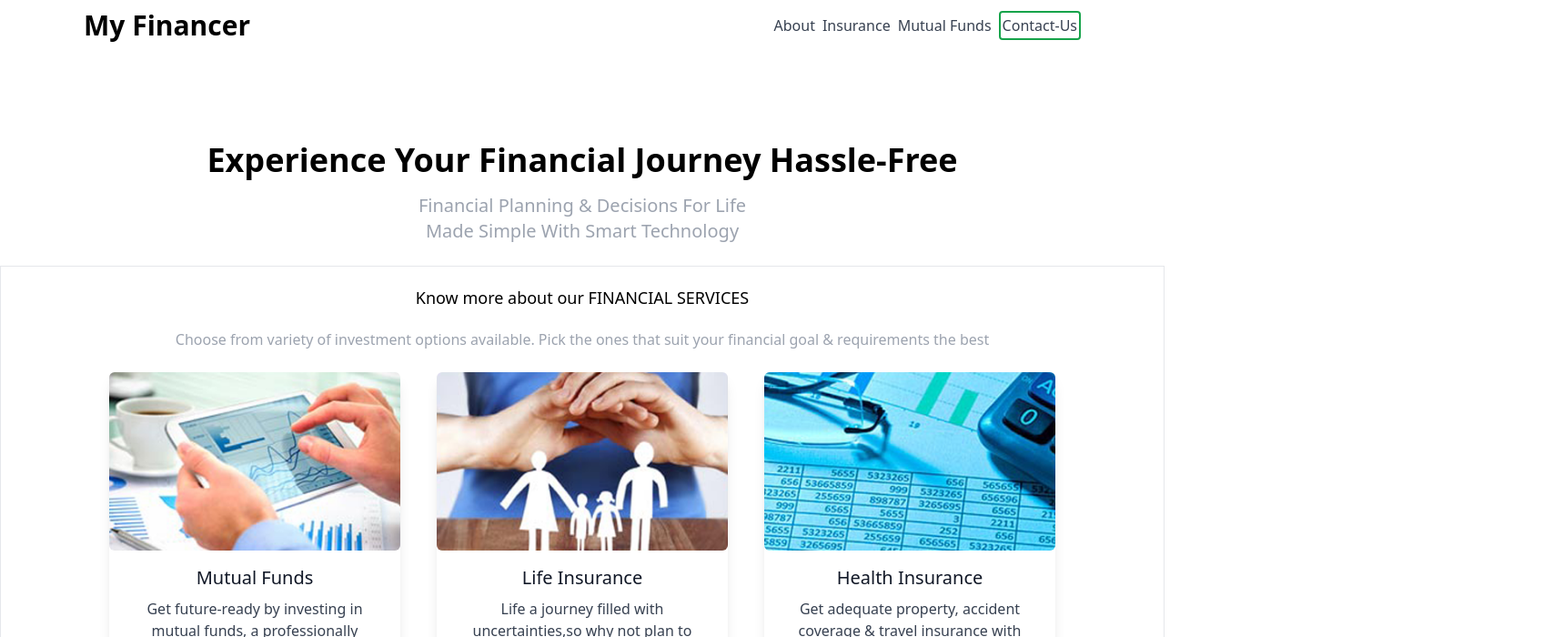
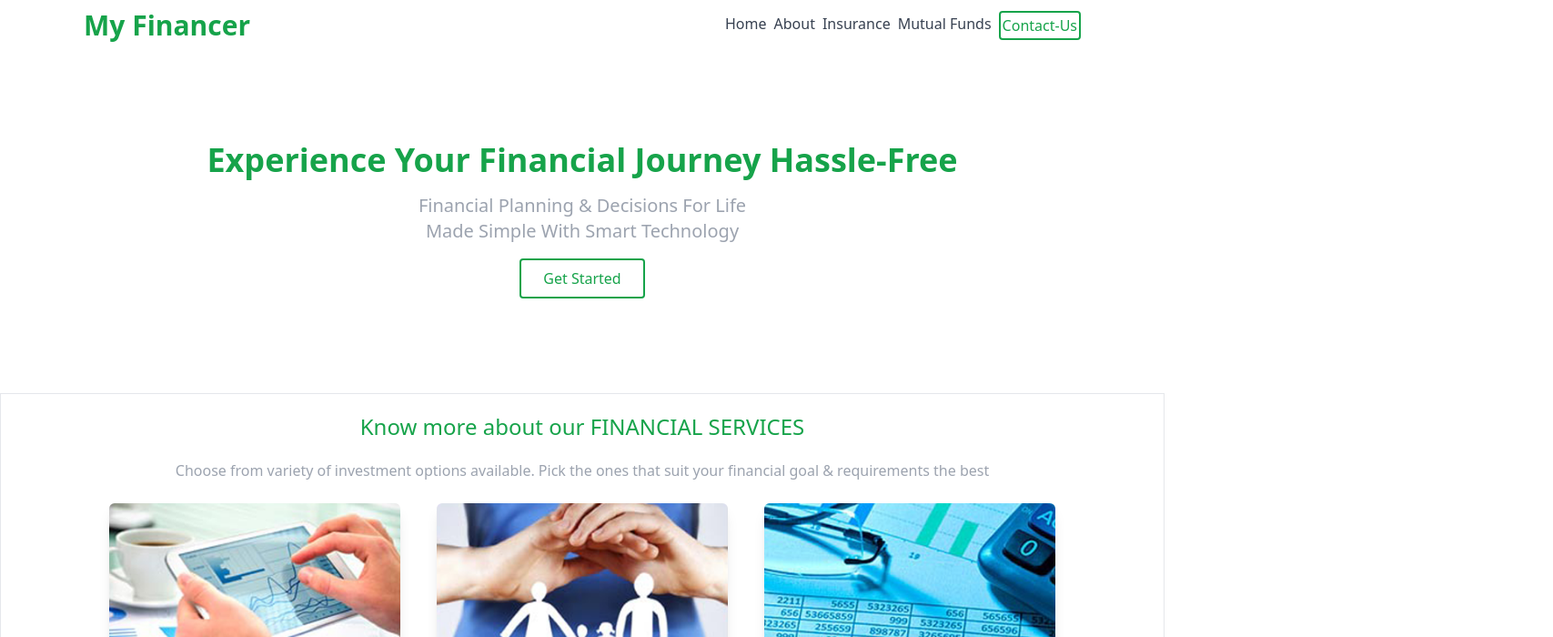
Before and after one commit to veeresh-27/businessProfile, a Next.js app: page / in a window 1280 px wide. Shown: the top 700 px of the page at 91% size, 1707 px wide, since content can reach past the window. Built offline with nearby package versions, Linux system fonts and the light colour scheme.

Commit message:
UI updated in home page, added about,insurance and mutualfund pages

```diff
--- a/components/Link/index.js
+++ /dev/null
@@ -1,38 +0,0 @@
-import React from "react";
-// import { NavLink } from "react-router-dom";
-
-export const Link = ({isOnMobile=false,setMobNav=null}) => {
-
-    const navLinkTitle = [
-        {
-            name: "About",
-            title:'About Ishwar Patil'
-        },
-        {
-            name: "Insurance",
-            title: 'Why should you have an Insurance'
-        },
-        {
-            name:<>Mutual&nbsp;Funds</> ,
-            title:'Benefits of mutual funds'
-        },
-        {
-            name: "Contact-Us",
-            style: 'border-2 border-green-600 cursor-pointer p-0.5 hover:bg-green-600 hover:text-white transition-all ease-in-out duration-500 rounded',
-        },
-
-    ];
-
-    return (
-
-        <div className={`relative flex items-center justify-between gap-2 text-l text-gray-700 font-medium p-3 ${isOnMobile? 'flex-col':null}`}>
-
-            {navLinkTitle.map(({ name,title,style }, index) => (
-                <div title={title?`${title}`:null} key={index} onClick={setMobNav? ()=> setMobNav(false):null}  className={style?`${style}`:`cursor-pointer`}>
-                    {name}
-                </div>
-            ))}
-        </div>
-
-    );
-};
--- /dev/null
+++ b/components/Links/index.js
@@ -0,0 +1,60 @@
+import React from "react";
+// import { NavLink } from "react-router-dom";
+import Link from "next/link";
+
+export const Links = ({ isOnMobile = false, setMobNav = null }) => {
+  const navLinkTitle = [
+    {
+      name: "Home",
+      title: "About Ishwar Patil",
+      link: "/",
+    },
+    {
+      name: "About",
+      title: "About Ishwar Patil",
+      link: "/about",
+    },
+    {
+      name: "Insurance",
+      title: "Why should you have an Insurance",
+      link: "/insurance",
+    },
+    {
+      name: <>Mutual&nbsp;Funds</>,
+      title: "Benefits of mutual funds",
+      link: "/mutualfunds",
+    },
+    {
+      name: "Contact-Us",
+      style:
+        "border-2 border-green-600 text-green-600 cursor-pointer p-0.5 hover:bg-green-600 hover:text-white transition-all ease-in-out duration-500 rounded",
+    },
+  ];
+
+  return (
+    <div
+      className={`relative flex items-center justify-between gap-2 text-l text-gray-700 font-medium p-3 ${
+        isOnMobile ? "flex-col" : null
+      }`}
+    >
+      {navLinkTitle.map(({ name, title, style, link }) => (
+        <Link
+          title={title ? `${title}` : null}
+          key={title}
+          href={`${link}`}
+          onClick={setMobNav ? () => setMobNav(false) : null}
+          className={
+            style
+              ? `${style}`
+              : `group flex flex-col justify-center items-center cursor-pointer `
+          }
+        >
+          {name}
+          {name !== "Contact-Us" && (
+            <div className="h-1 w-0 rounded translate-all ease-in duration-200 opacity-0 bg-green-600 group-hover:opacity-100 group-hover:w-3/5 "></div>
+          )}
+        </Link>
+      ))}
+    </div>
+  );
+};
--- a/components/header/index.js
+++ b/components/header/index.js
@@ -1,19 +1,35 @@
 // import { useNavigate } from "react-router-dom";
-import { Link } from  "../Link"
-import {IconBurger} from "../../public/icons";
-import {useState} from "react";
+import { Links } from "../Links";
+import { IconBurger } from "../../public/icons";
+import { useState } from "react";
+import { useRouter } from "next/router";
 
-export function Header(){
-    const [mobNav,setMobNav] = useState(false);
-    return(
-<div className="sticky top-0 z-50 flex items-center justify-between w-full bg-background md:px-5 lg:px-14 xl:px-20 h-14 relative">
-<div
-    className="p-3 text-xl font-bold cursor-pointer text-primary sm:text-2xl md:text-2xl lg:text-3xl">
-    <h1>My&nbsp;Financer</h1>
-</div>
-    <div className="hidden md:flex md:items-center transition-all ease-in duration-500  gap-2 "><Link/></div>
-        <div className='md:hidden p-3 cursor-pointer' onClick={()=>setMobNav(!mobNav)}><IconBurger/></div>
-        <div className={`flex flex-col absolute w-1/3 bg-gray-900 top-12 right-0 p-3 z-99  ${mobNav ? 'transfrom translate-x-0': 'transfrom translate-x-full opacity-0'} translate-all ease-in-out duration-200`}><Link isOnMobile setMobNav/></div>
-</div>
-    );
+export function Header() {
+  const router = useRouter();
+  const [mobNav, setMobNav] = useState(false);
+  return (
+    <div className="sticky top-0 z-50 flex items-center justify-between w-full bg-white md:px-5 lg:px-14 xl:px-20 h-14">
+      <div className="p-3 text-xl text-green-600 font-bold cursor-pointer text-primary sm:text-2xl md:text-2xl lg:text-3xl">
+        <h1 onClick={() => router.push("/")}>My&nbsp;Financer</h1>
+      </div>
+      <div className="hidden md:flex md:items-center transition-all ease-in duration-500  gap-2 ">
+        <Links />
+      </div>
+      <div
+        className="md:hidden p-3 cursor-pointer relative"
+        onClick={() => setMobNav(!mobNav)}
+      >
+        <IconBurger />
+      </div>
+      <div
+        className={`flex flex-col absolute w-1/3 bg-gray-900 top-12 right-0 p-3 z-99  ${
+          mobNav
+            ? "transfrom translate-x-0"
+            : "transfrom translate-x-full opacity-0"
+        } translate-all ease-in-out duration-200`}
+      >
+        <Links isOnMobile setMobNav />
+      </div>
+    </div>
+  );
 }
--- a/pages/_app.js
+++ b/pages/_app.js
@@ -1,7 +1,15 @@
-import '../styles/globals.css'
+import "../styles/globals.css";
+import { Header } from "../components/header";
+import { Footer } from "../components/Footer";
 
 function MyApp({ Component, pageProps }) {
-  return <Component {...pageProps} />
+  return (
+    <>
+      <Header />
+      <Component {...pageProps} />
+      <Footer />
+    </>
+  );
 }
 
-export default MyApp
+export default MyApp;
--- /dev/null
+++ b/pages/about/index.js
@@ -0,0 +1,3 @@
+export default function About() {
+  return <div>About</div>;
+}
--- a/pages/index.js
+++ b/pages/index.js
@@ -1,6 +1,5 @@
 import Head from "next/head";
 // import styles from '../styles/Home.module.css'
-import { Header } from "../components/header";
 import { Footer } from "../components/Footer";
 //import Image from "next/image";
 import mutual from "../public/img/mutual_fund.png";
@@ -33,7 +32,6 @@ export default function Home() {
   ];
   return (
     <div className="flex flex-col overflow-x-hidden">
-      <Header />
       <Head>
         <title>Financial Advisor</title>
         <meta
@@ -42,9 +40,8 @@ export default function Home() {
         />
         <link rel="icon" href="/favicon.ico" />
       </Head>
-
-      <div className="flex flex-col justify-center w-full h-full gap-4 pt-20 pl-4 md:pl-8 lg:pl-12 pr-4 md:pr-8 lg:pr-12">
-        <h1 className="flex self-center pt-5 text-xl font-bold text-center sm:text-xl md:text-2xl lg:text-4xl">
+      <div className="flex flex-col justify-center w-full gap-4 py-20 pl-4 md:pl-8 lg:pl-12 pr-4 md:pr-8 lg:pr-12">
+        <h1 className="flex self-center pt-5 text-xl font-bold text-center text-green-600 sm:text-xl md:text-2xl lg:text-4xl">
           Experience Your Financial Journey Hassle-Free
         </h1>
         <div className="text-xs text-center text-gray-400 font-sm md:text-md lg:text-xl ">
@@ -52,10 +49,18 @@ export default function Home() {
           <br />
           Made Simple With Smart Technology
         </div>
+        <div className="flex justify-center">
+          <button
+            type="button"
+            className="px-6 py-2 border-2 border-green-600 text-green-600 font-medium text-l rounded hover:bg-green-600 hover:text-white transition-all ease-in-out duration-200"
+          >
+            Get Started
+          </button>
+        </div>
       </div>
       <div className="border   bg-white-200  my-6 flex flex-col items-center justify-center text-center mb-22">
         <div>
-          <h3 className="text-lg  font-medium my-5">
+          <h3 className="text-2xl text-green-600  font-medium my-5">
             {" "}
             Know more about our FINANCIAL SERVICES
           </h3>
--- /dev/null
+++ b/pages/insurance/index.js
@@ -0,0 +1,3 @@
+export default function Insurance() {
+  return <div>Insurance</div>;
+}
--- /dev/null
+++ b/pages/mutualfunds/index.js
@@ -0,0 +1,3 @@
+export default function MutualFunds() {
+  return <div>Mutual Funds</div>;
+}
```
